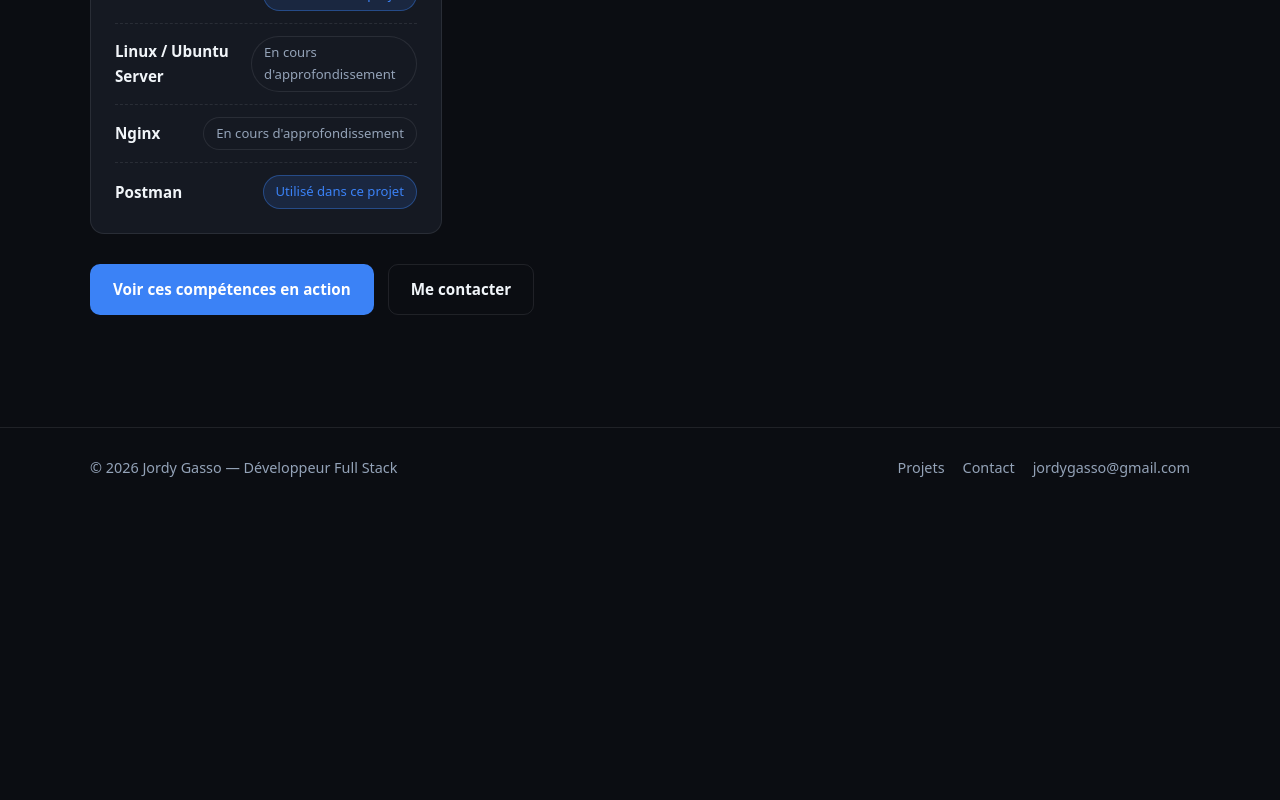
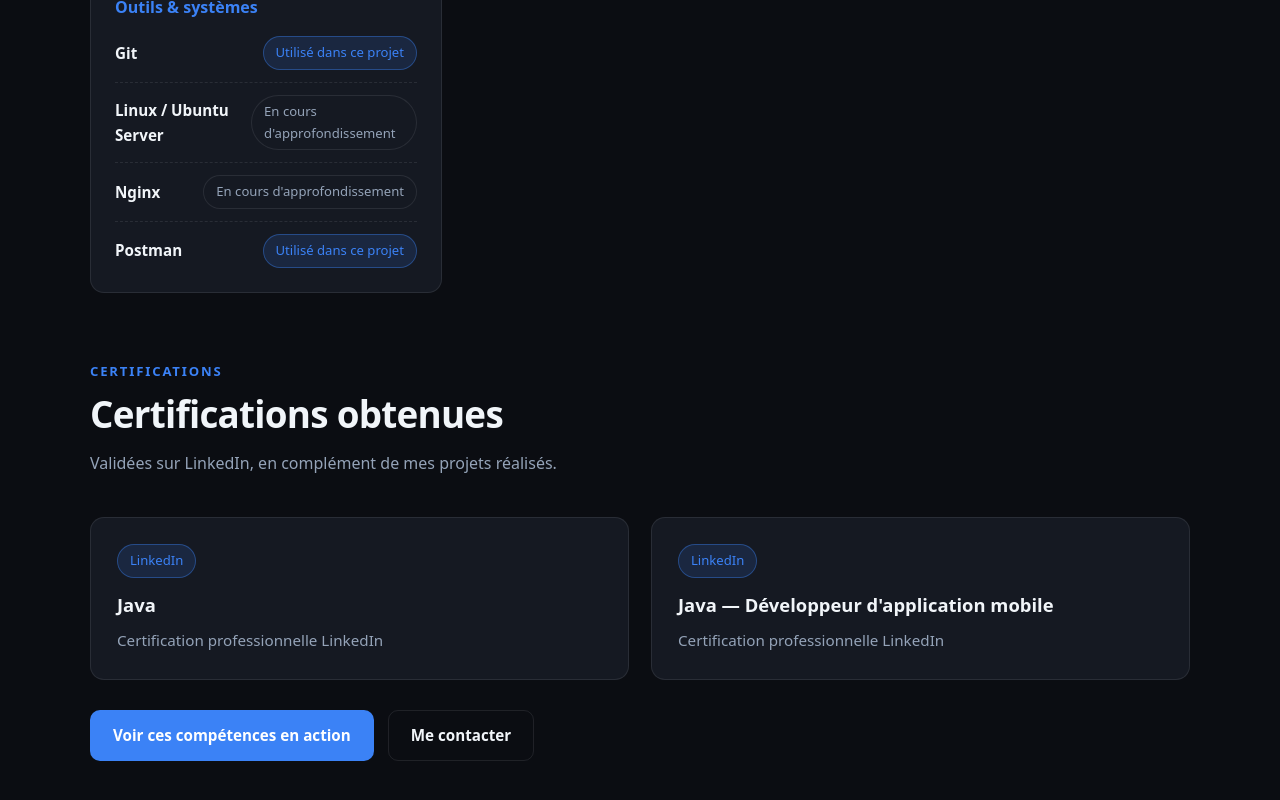
Before and after one commit to 05Jordy/portfolio, a React (Vite) app in the folder client/: page /competences in a window 1280 px wide. Shown: the part 848-1648 px from the top of the page. Before the commit the page ends 1356 px from the top, so only its background shows below. Built offline with nearby package versions, Linux system fonts and the light colour scheme.

Commit message:
Competences: TypeScript + section Certifications (Java, Java mobile)

```diff
--- a/client/src/data/skills.js
+++ b/client/src/data/skills.js
@@ -5,6 +5,7 @@ export const skillCategories = [
       { name: "React", level: "Utilisé dans ce projet" },
       { name: "Vite", level: "Utilisé dans ce projet" },
       { name: "JavaScript (ES6+)", level: "Utilisé dans ce projet" },
+      { name: "TypeScript", level: "Utilisé sur mes projets" },
       { name: "HTML5 / CSS3", level: "Utilisé dans ce projet" },
       { name: "Responsive & accessibilité", level: "Utilisé dans ce projet" },
     ],
@@ -36,3 +37,12 @@ export const skillCategories = [
     ],
   },
 ];
+
+export const certifications = [
+  { name: "Java", issuer: "LinkedIn", url: null },
+  {
+    name: "Java — Développeur d'application mobile",
+    issuer: "LinkedIn",
+    url: null,
+  },
+];
--- a/client/src/pages/Skills.jsx
+++ b/client/src/pages/Skills.jsx
@@ -1,5 +1,5 @@
 import { Link } from "react-router-dom";
-import { skillCategories } from "../data/skills.js";
+import { skillCategories, certifications } from "../data/skills.js";
 import Reveal from "../components/Reveal.jsx";
 
 export default function Skills() {
@@ -36,6 +36,38 @@ export default function Skills() {
           ))}
         </div>
 
+        <div className="subsection">
+          <Reveal className="section-head">
+            <span className="section-kicker">Certifications</span>
+            <h2 className="section-title">Certifications obtenues</h2>
+            <p className="section-intro">
+              Validées sur LinkedIn, en complément de mes projets réalisés.
+            </p>
+          </Reveal>
+          <div className="grid-2">
+            {certifications.map((certification, index) => (
+              <Reveal key={certification.name} delay={index * 80} className="card">
+                <span className="badge badge-accent">{certification.issuer}</span>
+                <h3 className="card-title" style={{ marginTop: "12px" }}>
+                  {certification.name}
+                </h3>
+                {certification.url ? (
+                  <a
+                    className="card-text"
+                    href={certification.url}
+                    target="_blank"
+                    rel="noreferrer noopener"
+                  >
+                    Vérifier la certification
+                  </a>
+                ) : (
+                  <p className="card-text">Certification professionnelle {certification.issuer}</p>
+                )}
+              </Reveal>
+            ))}
+          </div>
+        </div>
+
         <Reveal delay={120} className="hero-actions">
           <Link className="btn btn-primary" to="/projets">
             Voir ces compétences en action
--- a/client/src/styles/global.css
+++ b/client/src/styles/global.css
@@ -402,6 +402,12 @@ a:hover {
   color: var(--accent);
 }
 
+/* ---------- Sous-sections ---------- */
+
+.subsection {
+  margin-top: 64px;
+}
+
 /* ---------- Compétences ---------- */
 
 .skill-group {
```
